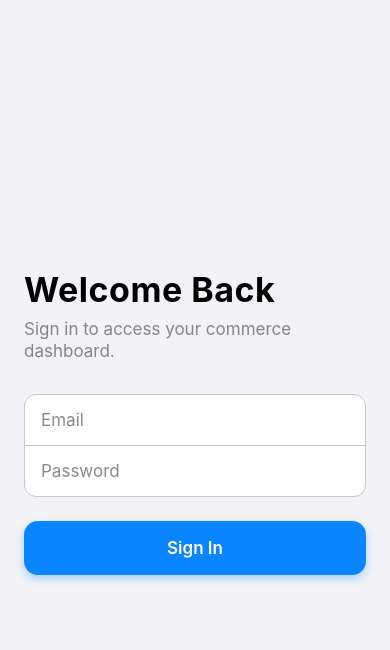
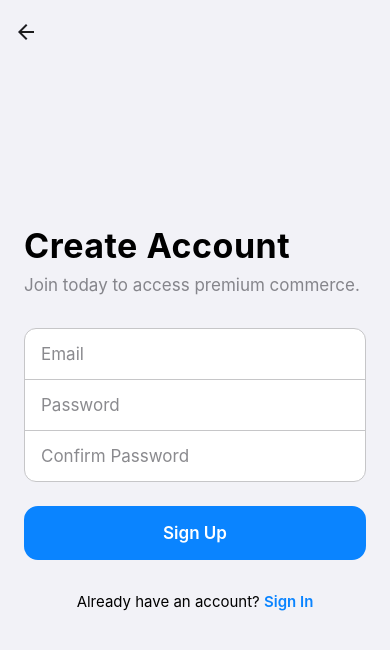
Before and after one commit to notrexxx/mobile-ecommerce-engine, a React Native app in the folder mobile/: screen /Register in a window 390 px wide. Shown: the top 650 px of the page. Built offline with nearby package versions, Linux system fonts and the light colour scheme.

Commit message:
feat: implement registration flow and root monorepo dev runner

```diff
--- a/mobile/App.tsx
+++ b/mobile/App.tsx
@@ -3,6 +3,7 @@ import { useColorScheme } from 'react-native';
 import { NavigationContainer, DefaultTheme, DarkTheme } from '@react-navigation/native';
 import { createNativeStackNavigator } from '@react-navigation/native-stack';
 import LoginScreen from './src/screens/LoginScreen';
+import RegisterScreen from './src/screens/RegisterScreen';
 import HomeScreen from './src/screens/HomeScreen';
 
 const Stack = createNativeStackNavigator();
@@ -18,13 +19,23 @@ export default function App() {
           component={LoginScreen}
           options={{ headerShown: false }}
         />
+        {/* Added Register Route */}
+        <Stack.Screen
+          name="Register"
+          component={RegisterScreen}
+          options={{
+            headerShown: true,
+            headerTransparent: true,
+            title: ''
+          }}
+        />
         <Stack.Screen
           name="Home"
           component={HomeScreen}
           options={{
             title: 'Storefront',
-            headerLargeTitle: true, // Native iOS large collapsing header
-            headerBackVisible: false, // Prevents swiping back to the login screen
+            headerLargeTitle: true,
+            headerBackVisible: false,
           }}
         />
       </Stack.Navigator>
--- a/mobile/src/screens/LoginScreen.tsx
+++ b/mobile/src/screens/LoginScreen.tsx
@@ -120,6 +120,18 @@ export default function LoginScreen({ navigation }: any) {
               <Text style={styles.buttonText}>Sign In</Text>
             )}
           </TouchableOpacity>
+
+          {/* New Footer Navigation to Registration Screen */}
+          <TouchableOpacity
+            style={styles.footerButton}
+            onPress={() => navigation.navigate('Register')}
+            disabled={isLoading}
+          >
+            <Text style={[styles.footerText, { color: theme.text }]}>
+              Don't have an account? <Text style={{ color: theme.primary, fontWeight: '600' }}>Sign Up</Text>
+            </Text>
+          </TouchableOpacity>
+
         </View>
       </View>
     </KeyboardAvoidingView>
@@ -133,11 +145,11 @@ const styles = StyleSheet.create({
   centerWrapper: {
     flex: 1,
     justifyContent: 'center',
-    alignItems: 'center', // This centers the form horizontally on large screens
+    alignItems: 'center',
   },
   content: {
     width: '100%',
-    maxWidth: 400, // Crucial: Constrains the width on Web/Tablets so it never stretches too far
+    maxWidth: 400,
     paddingHorizontal: 24,
   },
   title: {
@@ -182,4 +194,12 @@ const styles = StyleSheet.create({
     fontSize: 17,
     fontWeight: '600',
   },
+  footerButton: {
+    alignItems: 'center',
+    marginTop: 24,
+    paddingVertical: 8,
+  },
+  footerText: {
+    fontSize: 15,
+  },
 });
--- /dev/null
+++ b/mobile/src/screens/RegisterScreen.tsx
@@ -0,0 +1,166 @@
+import React, { useState } from 'react';
+import {
+  View,
+  Text,
+  TextInput,
+  TouchableOpacity,
+  StyleSheet,
+  useColorScheme,
+  KeyboardAvoidingView,
+  Platform,
+  ActivityIndicator,
+  Alert,
+} from 'react-native';
+import * as Haptics from 'expo-haptics';
+import AsyncStorage from '@react-native-async-storage/async-storage';
+import { api } from '../utils/api';
+
+export default function RegisterScreen({ navigation }: any) {
+  const [email, setEmail] = useState('');
+  const [password, setPassword] = useState('');
+  const [confirmPassword, setConfirmPassword] = useState('');
+  const [isLoading, setIsLoading] = useState(false);
+
+  const colorScheme = useColorScheme();
+  const isDark = colorScheme === 'dark';
+
+  const theme = {
+    background: isDark ? '#000000' : '#F2F2F7',
+    surface: isDark ? '#1C1C1E' : '#FFFFFF',
+    text: isDark ? '#FFFFFF' : '#000000',
+    subtext: isDark ? '#EBEBF599' : '#3C3C4399',
+    border: isDark ? '#38383A' : '#C6C6C8',
+    primary: '#0A84FF',
+  };
+
+  const handleRegister = async () => {
+    if (!email || !password || !confirmPassword) {
+      Alert.alert('Error', 'Please fill in all fields.');
+      return;
+    }
+
+    if (password !== confirmPassword) {
+      Alert.alert('Error', 'Passwords do not match.');
+      return;
+    }
+
+    if (Platform.OS !== 'web') {
+      await Haptics.impactAsync(Haptics.ImpactFeedbackStyle.Medium);
+    }
+
+    setIsLoading(true);
+
+    try {
+      const response = await api.post('/auth/register', { email, password });
+
+      // Our NestJS backend automatically logs the user in upon registration!
+      const { access_token, user } = response.data;
+
+      await AsyncStorage.setItem('auth_token', access_token);
+      await AsyncStorage.setItem('user_profile', JSON.stringify(user));
+
+      if (Platform.OS !== 'web') {
+        await Haptics.notificationAsync(Haptics.NotificationFeedbackType.Success);
+      }
+
+      navigation.replace('Home');
+
+    } catch (error: any) {
+      if (Platform.OS !== 'web') {
+        await Haptics.notificationAsync(Haptics.NotificationFeedbackType.Error);
+      }
+
+      const errorMessage = error.response?.data?.message || 'Registration failed. Email might be in use.';
+      Alert.alert('Error', errorMessage);
+    } finally {
+      setIsLoading(false);
+    }
+  };
+
+  return (
+    <KeyboardAvoidingView
+      behavior={Platform.OS === 'ios' ? 'padding' : 'height'}
+      style={[styles.container, { backgroundColor: theme.background }]}
+    >
+      <View style={styles.centerWrapper}>
+        <View style={styles.content}>
+          <Text style={[styles.title, { color: theme.text }]}>Create Account</Text>
+          <Text style={[styles.subtitle, { color: theme.subtext }]}>
+            Join today to access premium commerce.
+          </Text>
+
+          <View style={[styles.inputContainer, { backgroundColor: theme.surface, borderColor: theme.border }]}>
+            <TextInput
+              style={[styles.input, { color: theme.text }]}
+              placeholder="Email"
+              placeholderTextColor={theme.subtext}
+              keyboardType="email-address"
+              autoCapitalize="none"
+              value={email}
+              onChangeText={setEmail}
+              editable={!isLoading}
+            />
+            <View style={[styles.divider, { backgroundColor: theme.border }]} />
+            <TextInput
+              style={[styles.input, { color: theme.text }]}
+              placeholder="Password"
+              placeholderTextColor={theme.subtext}
+              secureTextEntry
+              value={password}
+              onChangeText={setPassword}
+              editable={!isLoading}
+            />
+            <View style={[styles.divider, { backgroundColor: theme.border }]} />
+            <TextInput
+              style={[styles.input, { color: theme.text }]}
+              placeholder="Confirm Password"
+              placeholderTextColor={theme.subtext}
+              secureTextEntry
+              value={confirmPassword}
+              onChangeText={setConfirmPassword}
+              editable={!isLoading}
+            />
+          </View>
+
+          <TouchableOpacity
+            style={[styles.button, { backgroundColor: theme.primary, opacity: isLoading ? 0.6 : 1 }]}
+            activeOpacity={0.8}
+            onPress={handleRegister}
+            disabled={isLoading}
+          >
+            {isLoading ? (
+              <ActivityIndicator color="#FFFFFF" />
+            ) : (
+              <Text style={styles.buttonText}>Sign Up</Text>
+            )}
+          </TouchableOpacity>
+
+          <TouchableOpacity
+            style={styles.footerButton}
+            onPress={() => navigation.goBack()}
+            disabled={isLoading}
+          >
+            <Text style={[styles.footerText, { color: theme.text }]}>
+              Already have an account? <Text style={{ color: theme.primary, fontWeight: '600' }}>Sign In</Text>
+            </Text>
+          </TouchableOpacity>
+        </View>
+      </View>
+    </KeyboardAvoidingView>
+  );
+}
+
+const styles = StyleSheet.create({
+  container: { flex: 1 },
+  centerWrapper: { flex: 1, justifyContent: 'center', alignItems: 'center' },
+  content: { width: '100%', maxWidth: 400, paddingHorizontal: 24 },
+  title: { fontSize: 34, fontWeight: '700', marginBottom: 8, letterSpacing: 0.5 },
+  subtitle: { fontSize: 17, marginBottom: 32, lineHeight: 22 },
+  inputContainer: { borderRadius: 12, borderWidth: 1, overflow: 'hidden', marginBottom: 24 },
+  input: { height: 50, paddingHorizontal: 16, fontSize: 17 },
+  divider: { height: 1, width: '100%' },
+  button: { height: 54, borderRadius: 14, justifyContent: 'center', alignItems: 'center', marginBottom: 24 },
+  buttonText: { color: '#FFFFFF', fontSize: 17, fontWeight: '600' },
+  footerButton: { alignItems: 'center', paddingVertical: 8 },
+  footerText: { fontSize: 15 },
+});
```
Also changed, not shown: package.json (added, +27 -0 lines), 2 other files (tests, documents, lock files or other folders).
